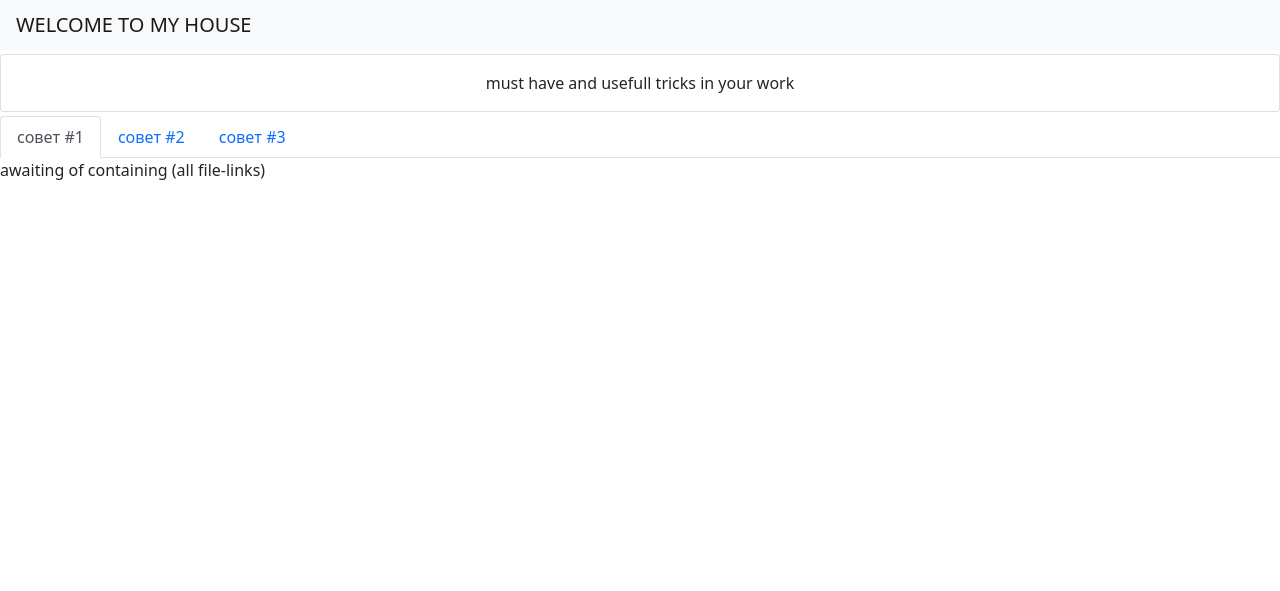
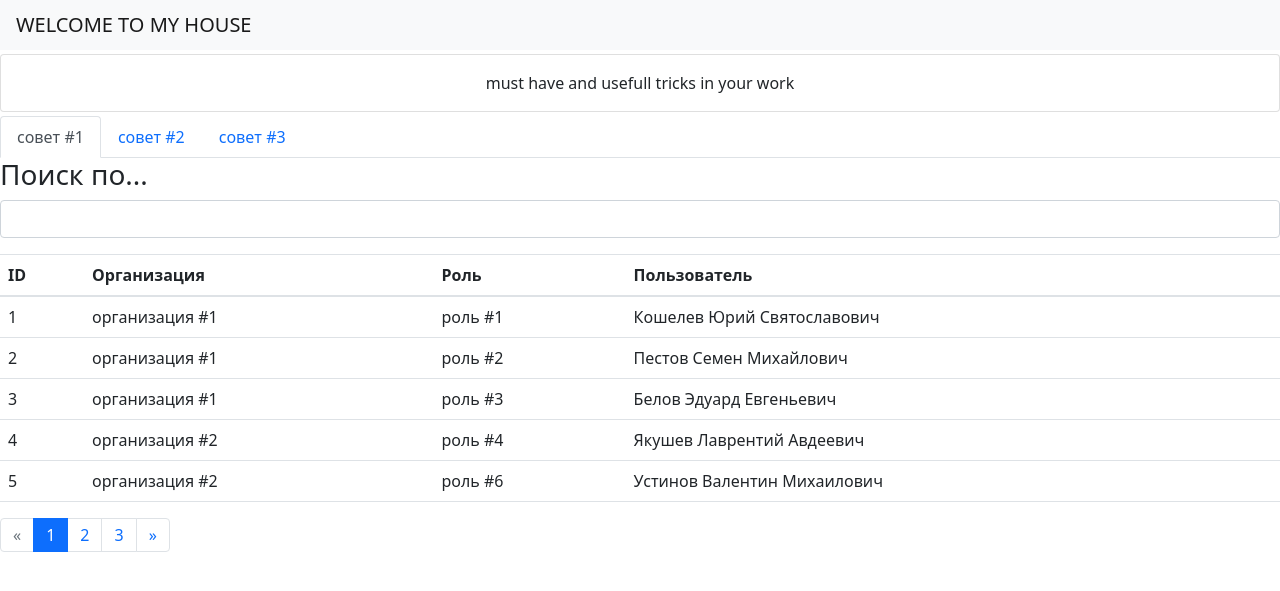
Before and after one commit to noname-Gik/web-noname, a Django app: page /advice_zone/ in a window 1280 px wide. Shown: the top 591 px of the page. Run offline with Django 4.2, Linux system fonts and the light colour scheme; data comes from the database, SQL or seed files in the repository; some libraries are stand-ins or nearby versions.

Commit message:
add search in table and pagination

```diff
--- a/webcontainer/models.py
+++ b/webcontainer/models.py
@@ -54,3 +54,6 @@ class ConnectionTableMode(models.Model):
     roles = models.ForeignKey(RoleTableMode, verbose_name='Роль', on_delete=models.CASCADE, null=True, blank=True)
     users = models.ForeignKey(UserTableMode, verbose_name='Пользователь', on_delete=models.CASCADE, null=True,
                               blank=True)
+
+    def __str__(self):
+        return f"{self.users.firstname} {self.users.mainname} {self.users.lastname}"
--- a/webcontainer/urls.py
+++ /dev/null
@@ -1,4 +0,0 @@
-from django.urls import path, include
-
-
-urlpatterns = []
--- a/webmain/templates/webmain/content/htmlnavcontent.html
+++ b/webmain/templates/webmain/content/htmlnavcontent.html
@@ -2,13 +2,13 @@
 {# Главная вкладка подсказок #}
 {% for i in mainticket %}
     <div class="tab-pane fade show active" id="{{ i.navzone }}" role="tabpanel"
-         aria-labelledby="{{ i.navzone }}-tab">awaiting of containing (all file-links)
+         aria-labelledby="{{ i.navzone }}-tab">{% include 'webmain/securitycontainPR/containerADV/htmltable.html' %}
     </div>
 {% endfor %}
 {# Второстепенные вкладки подсказок - для них используется функция в models#}
 {% if secondaryticket %}
     <div class="tab-pane fade" id="{{ secondaryticket.0 }}" role="tabpanel"
-         aria-labelledby="{{ secondaryticket.0 }}-tab">{% include 'webmain/securitycontainPR/containerADV/htmltable.html' %}
+         aria-labelledby="{{ secondaryticket.0 }}-tab">awaiting of containing (all file-links)
     </div>
     <div class="tab-pane fade" id="{{ secondaryticket.1 }}" role="tabpanel"
          aria-labelledby="{{ secondaryticket.1 }}-tab">{% include 'webmain/securitycontainPR/containerADV/htmlselectmulti.html' %}
--- a/webmain/templates/webmain/securitycontainPR/containerADV/htmltable.html
+++ b/webmain/templates/webmain/securitycontainPR/containerADV/htmltable.html
@@ -1,8 +1,9 @@
 {% block content %}
-    {# Требуется реализация #}
+    {# Добавить "Поиск по организация-роль-пользователь" #}
+    <form action="">
         <h3>Поиск по...</h3>
         <div class="mb-3">
-        <input value="" name="" class="form-control" type="text">
+            <input value="{{ sett_search.search_name }}" name="search_name" class="form-control" type="text">
         </div>
         <table class="table table-hover">
             {# Заголовки - колонки #}
@@ -16,7 +17,7 @@
             </thead>
             {# Строки #}
             <tbody>
-        {% for i in datalist %}
+            {% for i in datausers %}
                 <tr>
                     <td>{{ i.id }}</td>
                     <td>{{ i.organizations }}</td>
@@ -27,13 +28,31 @@
             </tbody>
         </table>
         {# Требуется реализация #}
-    <nav aria-label="Page navigation">
-        <ul class="pagination justify-content-center">
-            <li class="page-item"><a class="page-link" href="#"><<</a></li>
-            <li class="page-item"><a class="page-link" href="#">1</a></li>
-            <li class="page-item"><a class="page-link" href="#">2</a></li>
-            <li class="page-item"><a class="page-link" href="#">3</a></li>
-            <li class="page-item"><a class="page-link" href="#">>></a></li>
+        {% if datausers.has_other_pages %}
+            <ul class="pagination">
+                {% if datausers.has_previous %}
+                    <li class="page-item"><a class="page-link"
+                                             href="?page={{ datausers.previous_page_number }}">&laquo;</a>
+                    </li>
+                {% else %}
+                    <li class="disabled page-item"><span class="page-link">&laquo;</span></li>
+                {% endif %}
+                {% for i in datausers.paginator.page_range %}
+                    {% if datausers.number == i %}
+                        <li class="active page-item"><span class="page-link">{{ i }} <span
+                                class="sr-only">(current)</span></span>
+                        </li>
+                    {% else %}
+                        <li class="page-item"><a class="page-link" href="?page={{ i }}">{{ i }}</a></li>
+                    {% endif %}
+                {% endfor %}
+                {% if datausers.has_next %}
+                    <li class="page-item"><a class="page-link" href="?page={{ datausers.next_page_number }}">&raquo;</a>
+                    </li>
+                {% else %}
+                    <li class="disabled page-item"><span class="page-link">&raquo;</span></li>
+                {% endif %}
             </ul>
-    </nav>
+        {% endif %}
+    </form>
 {% endblock %}
--- a/webmain/urls.py
+++ /dev/null
@@ -1,12 +0,0 @@
-from django.urls import path, include
-
-from . import views
-
-from .views import advice_home
-
-urlpatterns = [
-    path('', views.home, name='home'),
-    path('', views.PhotoFile, name="PhotoFile"),
-    # соединение с стр. advice_zone
-    path('advice_zone/', advice_home, name='advice_home'),
-]
--- a/webmain/views.py
+++ b/webmain/views.py
@@ -1,6 +1,7 @@
 from django.http import JsonResponse
 from django.shortcuts import render
 from django.db.models import Q
+from django.core.paginator import Paginator, EmptyPage, PageNotAnInteger
 
 from webcontainer.models import ConnectionTableMode
 from webmain.models import ButtonMode, PhotoFile, AdviceMode, TicketMode
@@ -18,7 +19,24 @@ def home(request):
 def advice_home(request):
     mainticket = TicketMode.objects.filter(id=1)
     secondaryticket = TicketMode.objects.filter(~Q(id=1))
+    # поиск по слову в таблице
+    sett_search = {}
     datalist = ConnectionTableMode.objects.filter()
+    if request.GET.get('search_name'):
+        sett_search['search_name'] = request.GET.get('search_name')
+        datalist = datalist.filter(users__firstname__icontains=request.GET.get('search_name'), )
+    else:
+        # Используется ограничение вывода из database
+        datalist = datalist[0:50]
+    # пагинация для таблицы
+    page = request.GET.get('page', 1)
+    paginator = Paginator(datalist, 5)
+    try:
+        datausers = paginator.page(page)
+    except PageNotAnInteger:
+        datausers = paginator.page(1)
+    except EmptyPage:
+        datausers = paginator.page(paginator.num_pages)
     return render(request, 'webmain/securitycontainPR/htmladvice.html',
                   {'mainticket': mainticket, 'secondaryticket': secondaryticket, 'advicelist': advicelist,
-                   'datalist': datalist})
+                   'datausers': datausers, 'sett_search': sett_search, })
--- a/webnoname/urls.py
+++ b/webnoname/urls.py
@@ -6,7 +6,10 @@ from rest_framework.routers import DefaultRouter
 
 from webcontainer.api import OrganizationTableModeViewSet, RoleTableModeViewSet, UserTableModeViewSet, \
     ConnectionTableModeViewSet
+from webcontainer.views import get_organization, get_roles, get_users
 from webmain.api import ButtonModeViewSet, PhotoFileViewSet, AdviceModeViewSet, TicketModeViewSet
+from webmain.models import PhotoFile
+from webmain.views import home, advice_home
 
 router = DefaultRouter()
 # Регистры разных компонентов
@@ -22,8 +25,16 @@ router.register(r'connections', ConnectionTableModeViewSet),
 
 urlpatterns = [
                   path('admin/', admin.site.urls),
-                  path('', include('webmain.urls')),
                   path('api/', include(router.urls)),
+                  # соединение с стр. home, advice_zone
+                  path('', home, name='home'),
+                  path('advice_zone/', advice_home, name='advice_home'),
+                  # отображение файлов на сайте
+                  path('', PhotoFile, name="PhotoFile"),
+                  # вывод данных через api
+                  path('api/get_organization', get_organization),
+                  path('api/get_roles', get_roles),
+                  path('api/get_users', get_users),
               ] \
               + static(settings.MEDIA_URL, document_root=settings.MEDIA_ROOT) \
               + static(settings.STATIC_URL, document_root=settings.STATIC_ROOT)
```
Also changed, not shown: webcontainer/views.py (+34 -1 lines). Lines whose indentation alone changed are shown as unchanged.
